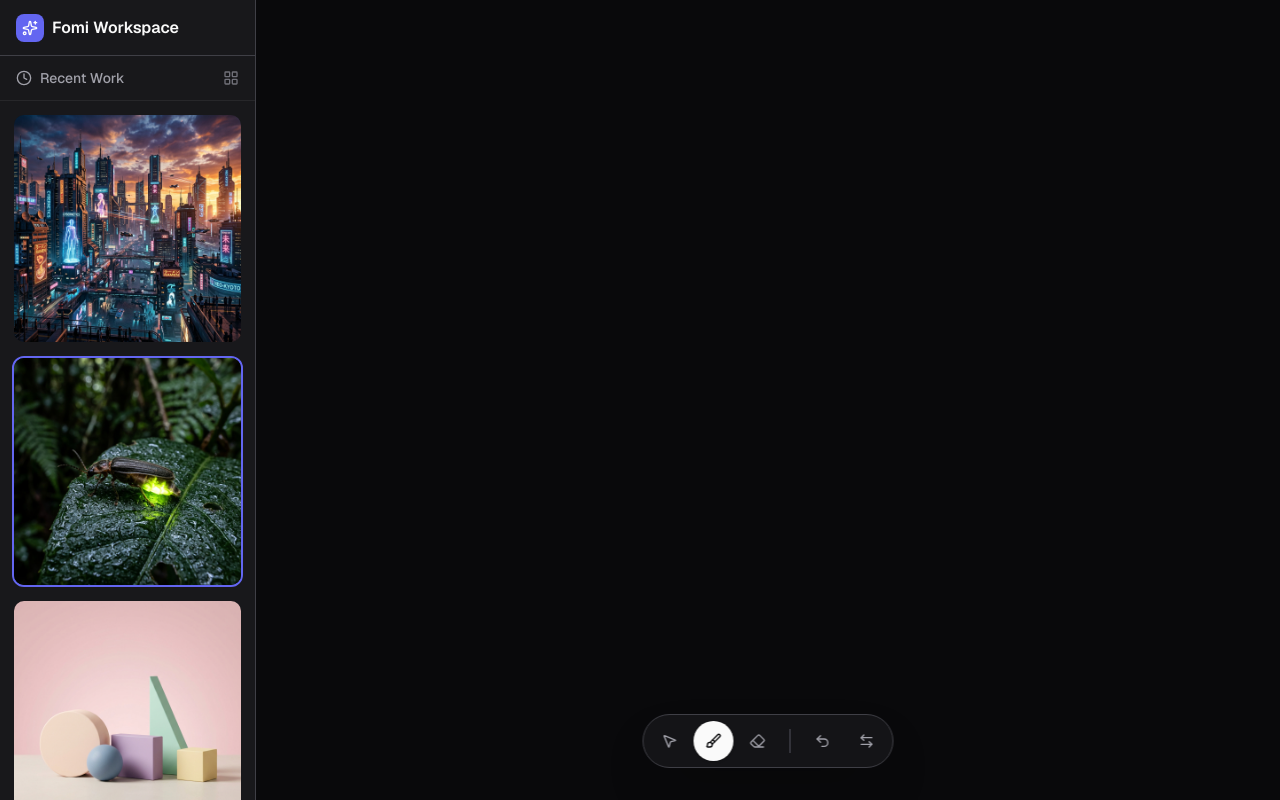
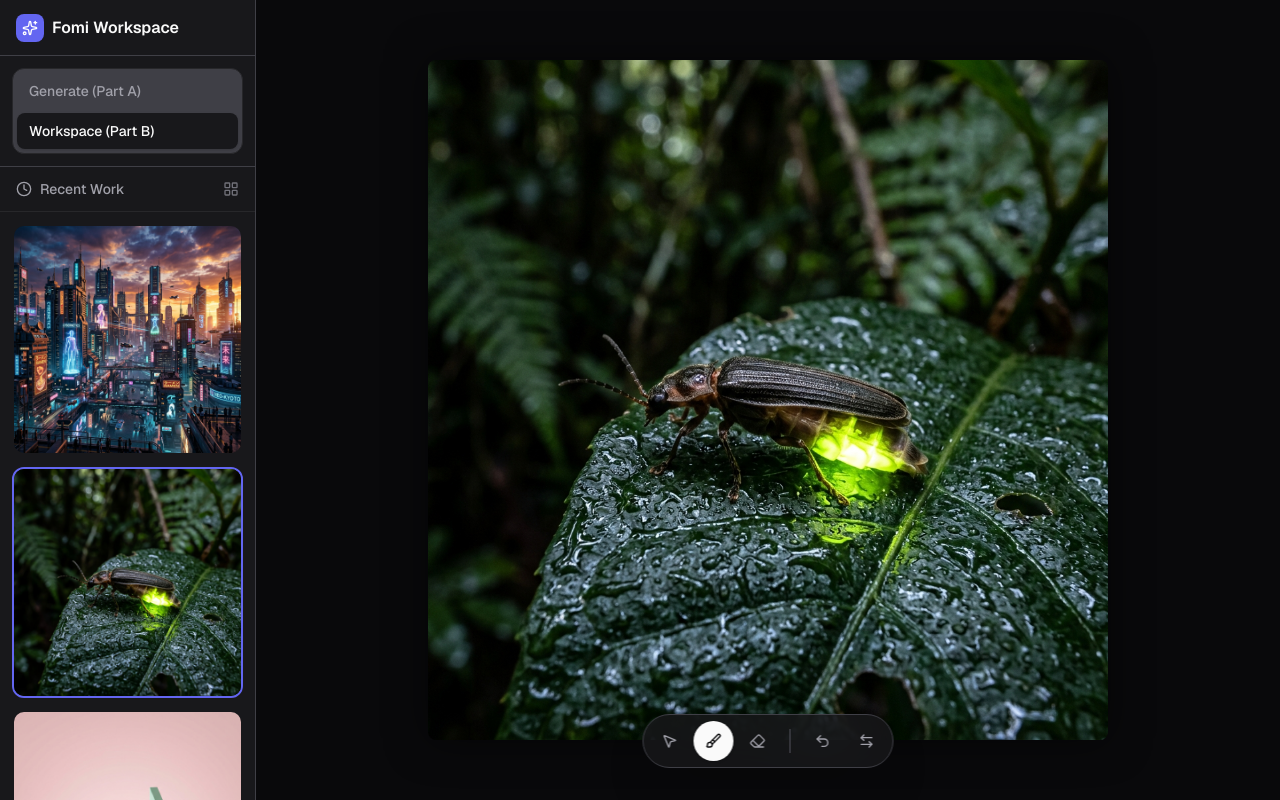
Before and after one commit to Ahtisham992/fomi-frontend-assessment, a Next.js app: page /workspace in a window 1280 px wide. Both pictures are taken after a click on the button "Macro photography of a rare glowing beetle on a wet leaf". Built offline with nearby package versions, Linux system fonts and the light colour scheme.

Commit message:
Fix Brush-to-Prompt pointer hit area in Workspace

```diff
--- a/app/(part-a)/generate/components/Header.jsx
+++ b/app/(part-a)/generate/components/Header.jsx
@@ -1,15 +1,26 @@
 import * as React from "react";
 import { Sparkles, User, Settings } from "lucide-react";
 import { Button } from "@/components/ui/button";
+import Link from "next/link";
 
 export function Header() {
   return (
     <header className="flex h-16 items-center justify-between border-b border-border-default px-6 bg-surface-default shrink-0">
-      <div className="flex items-center gap-2 text-text-primary">
-        <div className="flex h-8 w-8 items-center justify-center rounded-md bg-accent-default text-white">
-          <Sparkles className="h-5 w-5" />
+      <div className="flex items-center gap-6">
+        <div className="flex items-center gap-2 text-text-primary">
+          <div className="flex h-8 w-8 items-center justify-center rounded-md bg-accent-default text-white">
+            <Sparkles className="h-5 w-5" />
+          </div>
+          <span className="text-xl font-bold tracking-tight">Fomi</span>
         </div>
-        <span className="text-xl font-bold tracking-tight">Fomi</span>
+        <nav className="hidden sm:flex items-center gap-1 bg-surface-active p-1 rounded-lg border border-border-subtle">
+          <Link href="/generate" className="px-3 py-1.5 text-sm font-medium rounded-md bg-surface-default text-text-primary shadow-sm">
+            Generate (Part A)
+          </Link>
+          <Link href="/workspace" className="px-3 py-1.5 text-sm font-medium rounded-md text-text-secondary hover:text-text-primary hover:bg-surface-hover transition-colors">
+            Workspace (Part B)
+          </Link>
+        </nav>
       </div>
       <div className="flex items-center gap-2">
         <Button variant="ghost" className="h-9 w-9 p-0" aria-label="Settings">
--- a/app/(part-b)/workspace/components/HistoryPanel.jsx
+++ b/app/(part-b)/workspace/components/HistoryPanel.jsx
@@ -4,6 +4,7 @@ import { Skeleton } from "@/components/ui/skeleton";
 import { Sparkles, Clock, LayoutGrid } from "lucide-react";
 import { cn } from "@/lib/utils";
 import Image from "next/image";
+import Link from "next/link";
 
 export function HistoryPanel({ history, isLoading, onSelect, selectedId }) {
   return (
@@ -13,6 +14,17 @@ export function HistoryPanel({ history, isLoading, onSelect, selectedId }) {
           <Sparkles className="h-4 w-4" />
         </div>
         <span className="font-semibold text-text-primary">Fomi Workspace</span>
+      </div>
+
+      <div className="p-3 border-b border-border-default">
+        <div className="flex flex-col gap-1 bg-surface-active p-1 rounded-lg border border-border-subtle">
+          <Link href="/generate" className="px-3 py-2 text-sm font-medium rounded-md text-text-secondary hover:text-text-primary hover:bg-surface-hover transition-colors text-left w-full">
+            Generate (Part A)
+          </Link>
+          <div className="px-3 py-2 text-sm font-medium rounded-md bg-surface-default text-text-primary shadow-sm w-full">
+            Workspace (Part B)
+          </div>
+        </div>
       </div>
 
       <div className="flex items-center justify-between px-4 py-3 border-b border-border-subtle">
--- a/app/(part-b)/workspace/components/InteractiveCanvas.jsx
+++ b/app/(part-b)/workspace/components/InteractiveCanvas.jsx
@@ -71,28 +71,25 @@ export function InteractiveCanvas({ currentAsset, isGenerating, onGenerateEdit }
   } : null;
 
   return (
+    <div className="relative flex-1 flex items-center justify-center bg-[#09090b] overflow-hidden p-8">
       <div
-      className="relative flex-1 flex items-center justify-center bg-[#09090b] overflow-hidden p-8"
+        ref={containerRef}
+        className="relative inline-flex max-w-full max-h-[85vh] rounded-md shadow-[0_0_40px_rgba(0,0,0,0.5)] touch-none select-none"
+        style={{ cursor: showPrompt || isGenerating ? "default" : "crosshair" }}
         onPointerDown={handlePointerDown}
         onPointerMove={handlePointerMove}
         onPointerUp={handlePointerUp}
         onPointerLeave={handlePointerUp}
       >
-      <div
-        ref={containerRef}
-        className="relative max-w-full max-h-full rounded-md shadow-[0_0_40px_rgba(0,0,0,0.5)] touch-none select-none"
-        style={{ cursor: showPrompt || isGenerating ? "default" : "crosshair" }}
-      >
-        <div className="relative w-full h-[85vh]">
         <Image
           src={currentAsset.url}
           alt={currentAsset.prompt}
-            fill
-            className="object-contain rounded-md"
+          width={1024}
+          height={1024}
+          className="w-auto h-auto max-w-full max-h-[85vh] object-contain rounded-md"
           draggable={false}
           priority
         />
-        </div>
 
         {/* Drawn Bounding Box */}
         <AnimatePresence>
```
Lines whose indentation alone changed are shown as unchanged.
